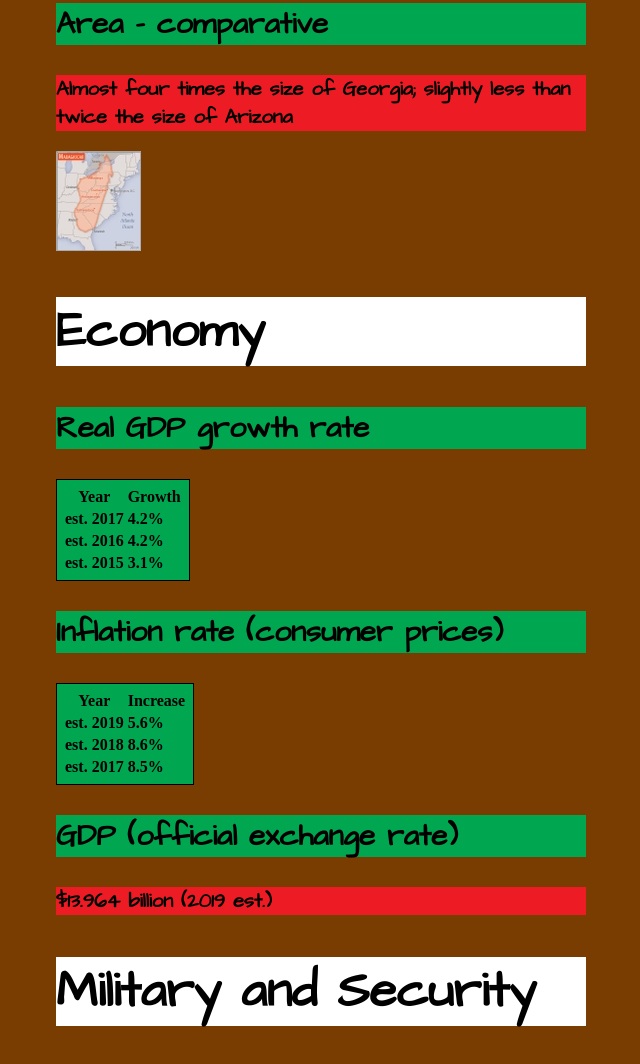
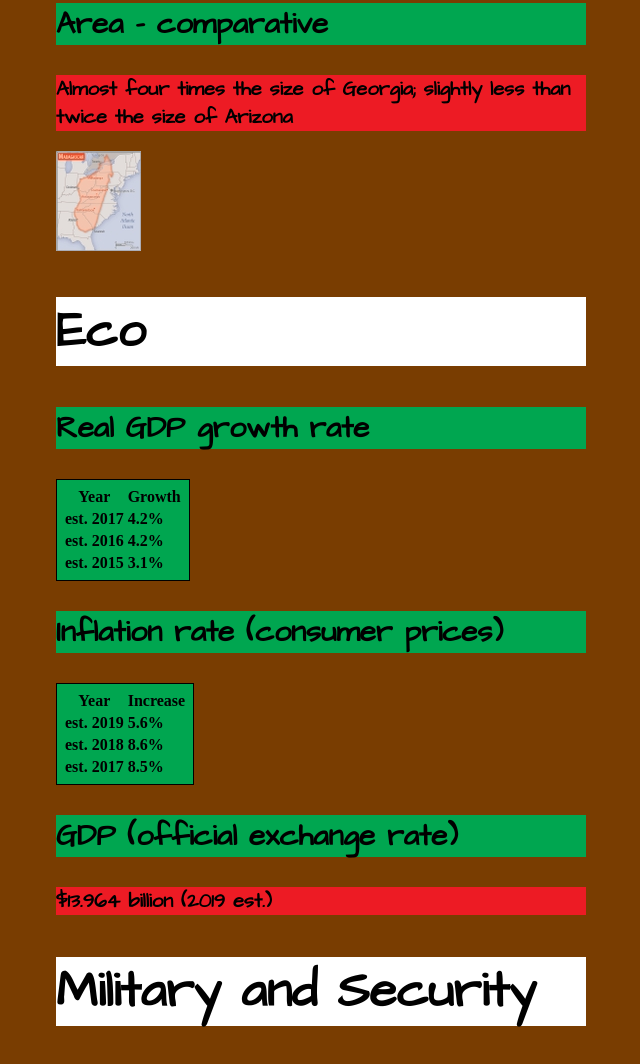
Before and after one commit to zxn75/zxn75.github.io, a plain HTML site: page madagascar.html in a window 1280 px wide. Shown: the part 2368-3432 px from the top of the page, without its empty margins (482-1122 px from the left). Drawn offline with Linux system fonts and the light colour scheme; files that its build step writes are made by us from their sources.

Commit message:
Update madagascar.html

```diff
--- a/madagascar.html
+++ b/madagascar.html
@@ -107,7 +107,7 @@
       </section>
 
       <section id="economy">
-        <h2>Economy</h2>
+        <h2>Eco</h2>
         <article>
           <h3>Real GDP growth rate</h3>
 
```
